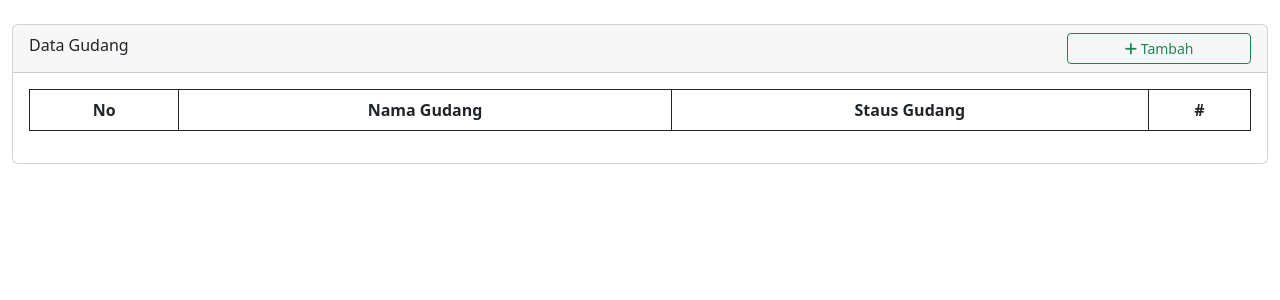
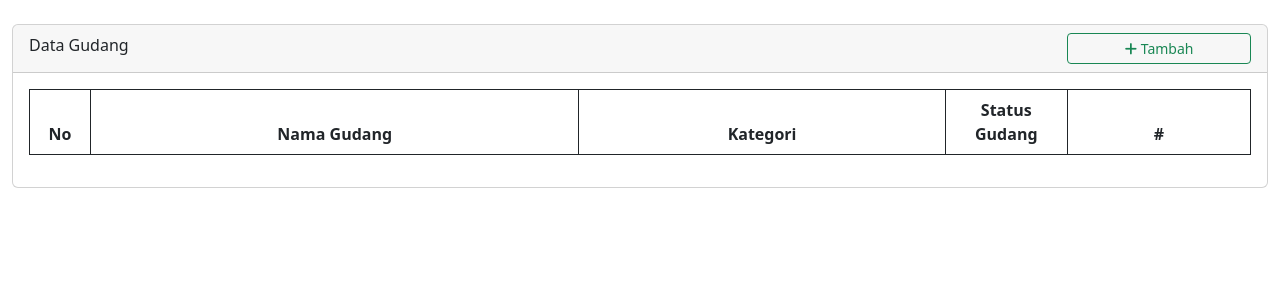
Before and after one commit to naufalfaza/pergudangan, a PHP site: page /pages/gudang.php in a window 1280 px wide. Shown: the part 56-356 px from the top of the page. Run offline with PHP 8.4, Linux system fonts and the light colour scheme; data that the repository does not hold is empty; some libraries are stand-ins or nearby versions.

```diff
--- a/pages/gudang.php
+++ b/pages/gudang.php
@@ -15,13 +15,14 @@
 				</div>
 				<div class="card-body">
 					<div class="col-md-12">
-						<table class="table table-striped table-bordered border-dark">
+						<table class="table table-striped table-bordered border-dark" width="100%">
 						  <thead>
 						    <tr>
-						      <th class="text-center">No</th>
-						      <th class="text-center">Nama Gudang</th>
-						      <th class="text-center">Staus Gudang</th>
-						      <th class="text-center">#</th>
+						      <th class="text-center" width="5%">No</th>
+						      <th class="text-center" width="40%">Nama Gudang</th>
+                              <th class="text-center" width="30%">Kategori</th>
+						      <th class="text-center" width="10%">Status Gudang</th>
+						      <th class="text-center" width="25%">#</th>
 						    </tr>
 						  </thead>
 						  <tbody>
@@ -34,6 +35,7 @@
 						    <tr>
 						      <td class="text-center"><?php echo $no++; ?></td>
 						      <td class="text-center"><?php echo $result['nama']; ?></td>
+                              <td class="text-center"><?php echo $result['kategori']; ?></td>
 						      <td class="text-center">
 						      	<?php if ($result['status'] == "Y") { ?>
 						      		<span class="badge text-bg-success"><i class="fas fa-check"></i> Aktif</span>
```
Also changed, not shown: pages/detail_gudang.php (+18 -5 lines).
